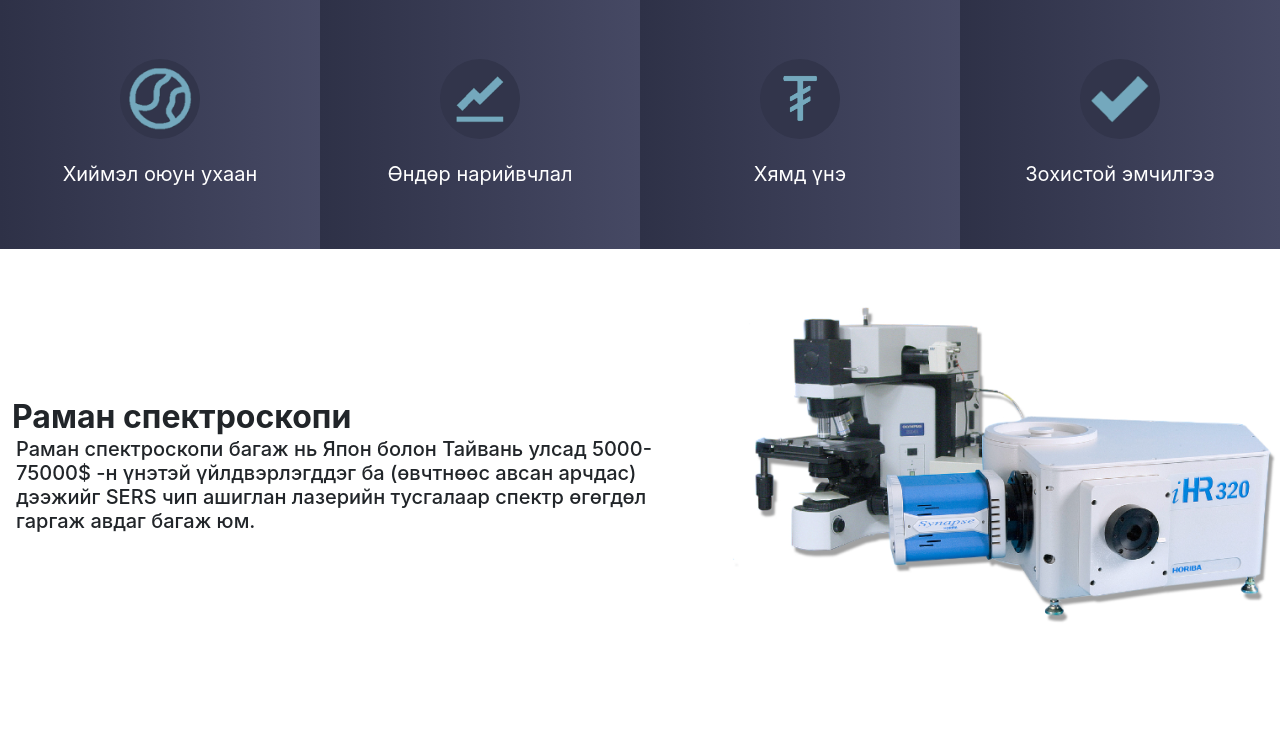
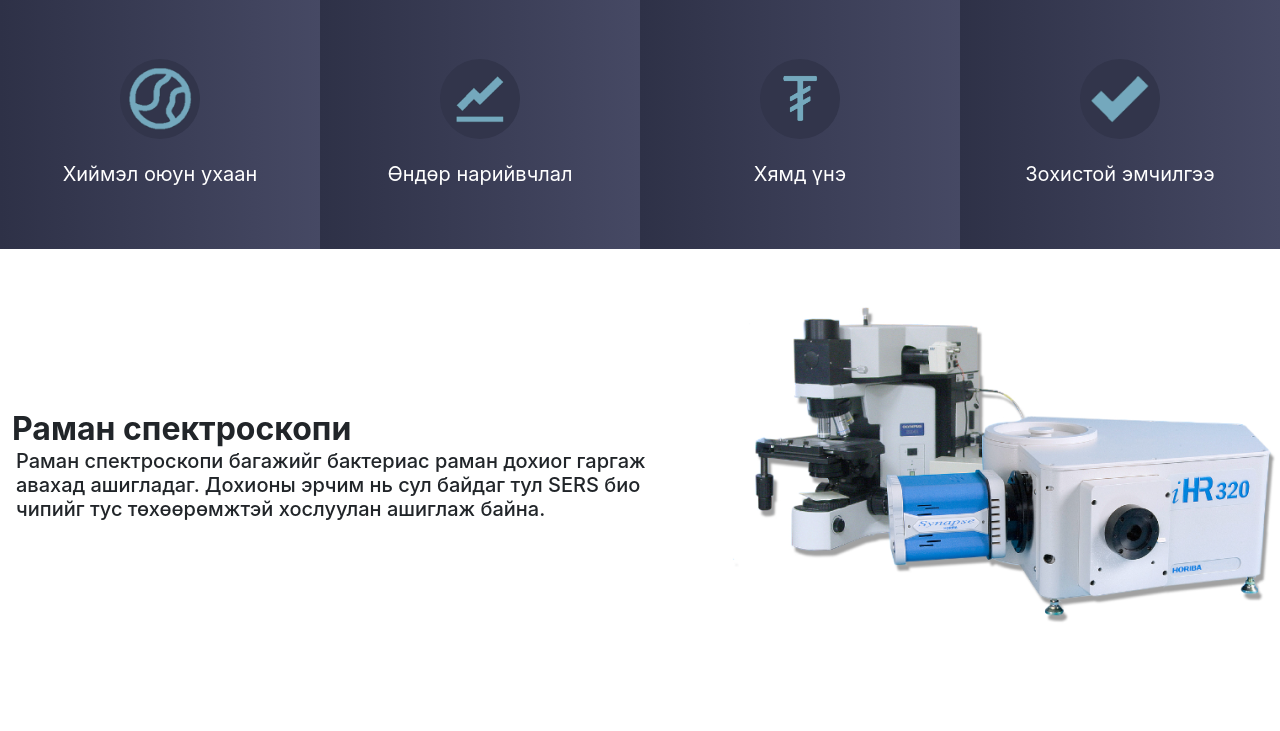
Before and after one commit to nrnbt/bacteraify, a Django app: page / in a window 1280 px wide. Shown: the part 668-1399 px from the top of the page. Run offline with Django 4.2, Linux system fonts and the light colour scheme; parts of the project's set-up code (start-up, migrations or seed data) failed here and were passed over.

Commit message:
homepage raman text update

```diff
--- a/core/templates/pages/index.html
+++ b/core/templates/pages/index.html
@@ -81,8 +81,7 @@
     <h1 class="font-bold">Раман спектроскопи</h1>
     <div class="flex justify-center items-center">
       <h2 class="px-2">
-        Раман спектроскопи багаж нь Япон болон Тайвань улсад 5000-75000$ -н үнэтэй үйлдвэрлэгддэг ба (өвчтнөөс авсан
-        арчдас) дээжийг SERS чип ашиглан лазерийн тусгалаар спектр өгөгдөл гаргаж авдаг багаж юм.
+        Раман спектроскопи багажийг бактериас раман дохиог гаргаж авахад ашигладаг. Дохионы эрчим нь сул байдаг тул SERS био чипийг тус төхөөрөмжтэй хослуулан ашиглаж байна.
       </h2>
     </div>
   </div>
```
